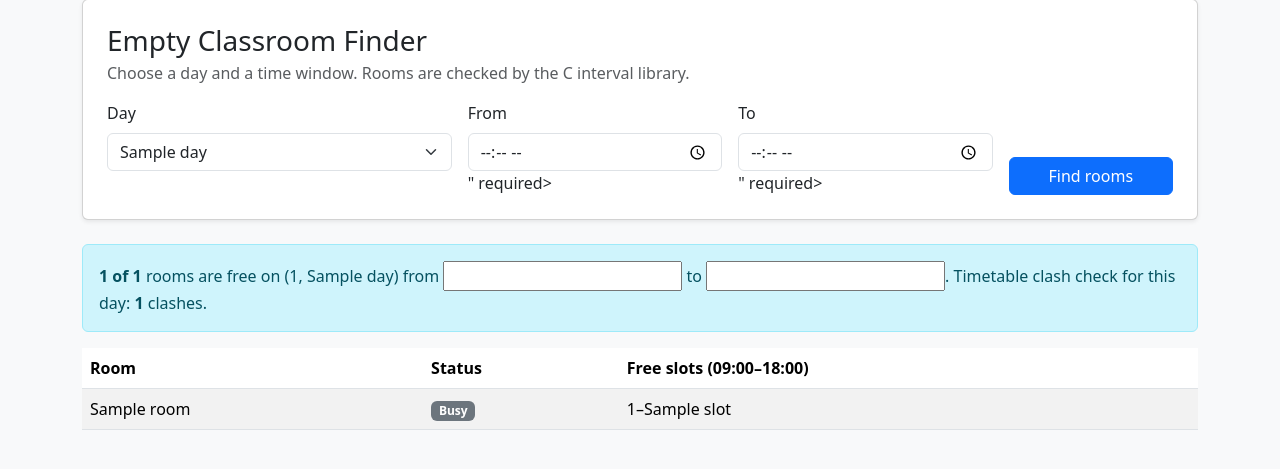
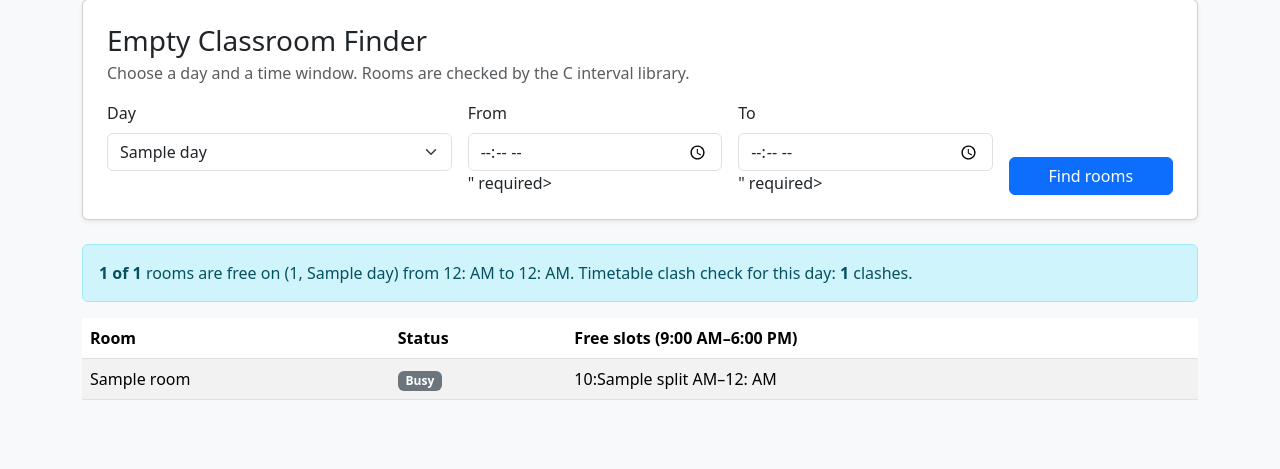
Before and after one commit to pharswanmohit07-cell/smart-academic-companion, a Flask app: template templates/classrooms.html in a window 1280 px wide. Shown: the part 107-576 px from the top of the page. Run offline with Flask 3, Linux system fonts and the light colour scheme; the template is opened without the code that fills it: most values are stand-ins (such as "Sample title", 1, 10 or a date in 2020); form fields are guessed from the names that the template uses; parts of the project's set-up code (start-up, migrations or seed data) failed here and were passed over.

Commit message:
Display classroom availability times in 12-hour format

```diff
--- a/templates/classrooms.html
+++ b/templates/classrooms.html
@@ -1,6 +1,12 @@
 {% extends "base.html" %}
 
 {% block content %}
+{% macro time12(value) -%}
+  {%- set parts = value.split(':') -%}
+  {%- set hour = parts[0]|int -%}
+  {%- set suffix = 'AM' if hour < 12 else 'PM' -%}
+  {{ (12 if hour % 12 == 0 else hour % 12) }}:{{ parts[1] }} {{ suffix }}
+{%- endmacro %}
 <div class="card shadow-sm mb-4">
   <div class="card-body p-4">
     <h1 class="h3 mb-1">Empty Classroom Finder</h1>
@@ -39,14 +45,14 @@
 {% if results %}
 <div class="alert alert-info">
   <strong>{{ summary.free_count }} of {{ summary.room_count }}</strong> rooms are free on
-  {{ days[form.day|int] }} from {{ form.start }} to {{ form.end }}.
+  {{ days[form.day|int] }} from {{ time12(form.start) }} to {{ time12(form.end) }}.
   Timetable clash check for this day: <strong>{{ summary.clash_count }}</strong> clashes.
 </div>
 
 <div class="table-responsive">
   <table class="table table-striped align-middle">
     <thead>
-      <tr><th>Room</th><th>Status</th><th>Free slots (09:00–18:00)</th></tr>
+      <tr><th>Room</th><th>Status</th><th>Free slots (9:00 AM–6:00 PM)</th></tr>
     </thead>
     <tbody>
       {% for row in results %}
@@ -57,7 +63,7 @@
           {% else %}<span class="badge bg-secondary">Busy</span>{% endif %}
         </td>
         <td>
-          {% for slot in row.slots %}{{ slot[0] }}–{{ slot[1] }}{% if not loop.last %}, {% endif %}{% else %}No free time{% endfor %}
+          {% for slot in row.slots %}{{ time12(slot[0]) }}–{{ time12(slot[1]) }}{% if not loop.last %}, {% endif %}{% else %}No free time{% endfor %}
         </td>
       </tr>
       {% endfor %}
```
